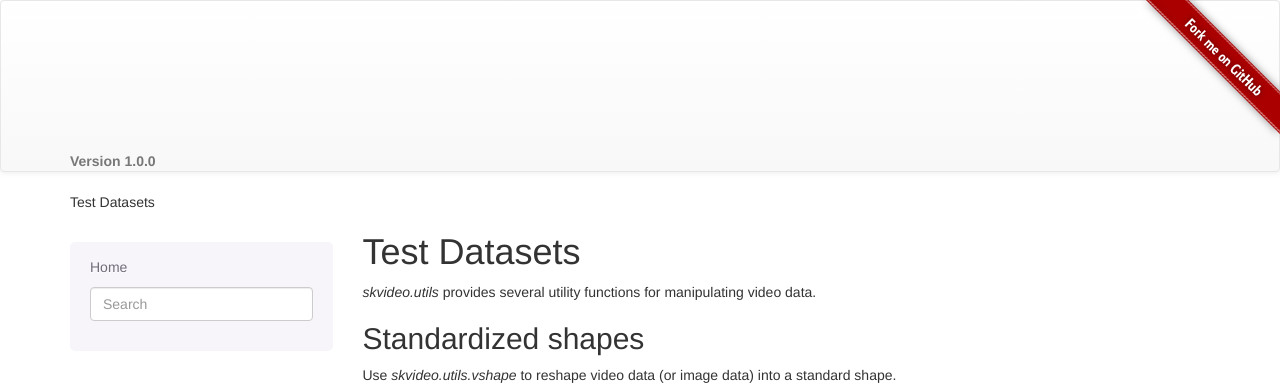
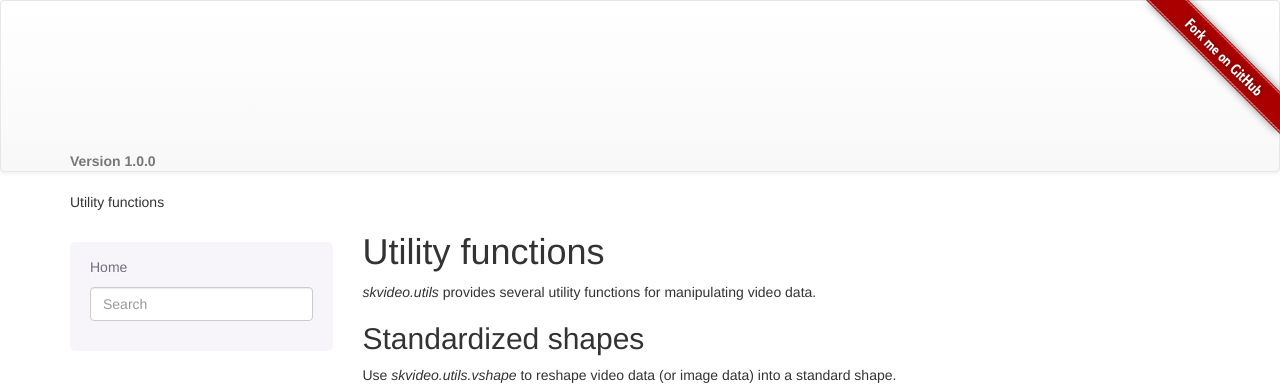
Before and after one commit to scikit-video/scikit-video, a Sphinx documentation site: the page built from doc/utilities.rst, in a window 1280 px wide. Shown: the top 386 px of the page. Built offline with Sphinx 7.4.7, drawn with Linux system fonts in a browser that asks for light colours; formulas are drawn with MathJax 3; pages that are not in the unit, such as notebooks, are missing from menus; the version number is read from the project's files by our own code.

Commit message:
Fixing utilities documentation

```diff
--- a/doc/utilities.rst
+++ b/doc/utilities.rst
@@ -1,7 +1,7 @@
-.. _datasets:
+.. _utilities:
 
 ===========================
-Test Datasets
+Utility functions
 ===========================
 
 .. currentmodule:: skvideo.utils
```
Also changed, not shown: doc/index.rst (+6 -4 lines).
